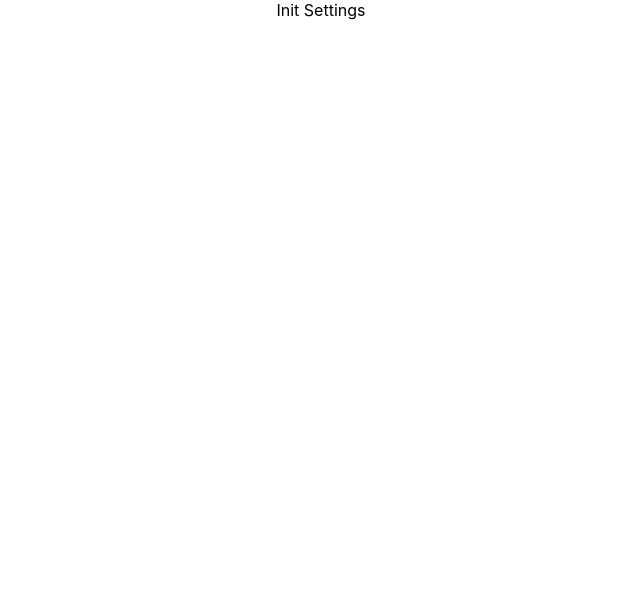
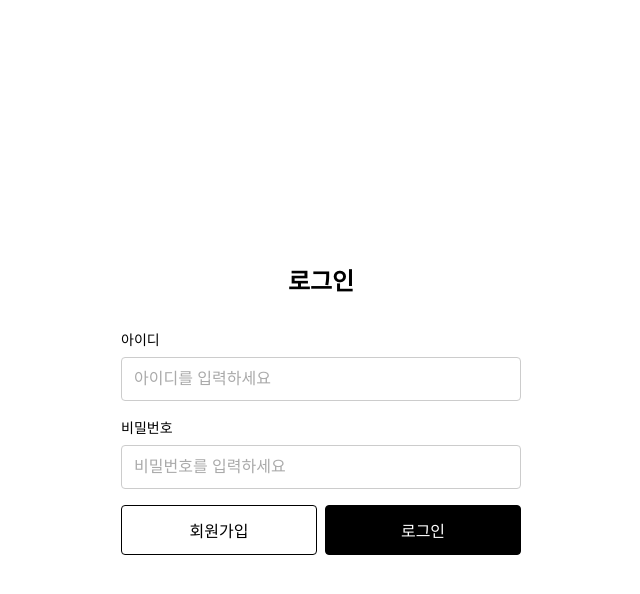
Before and after one commit to BilyeoCho/BilyesCho_Frontend, a React (Create React App) app: page / in a window 1280 px wide. Shown: the top 594 px of the page, without its empty margins (319-959 px from the left). Built offline with nearby package versions, Linux system fonts and the light colour scheme.

Commit message:
Outlet 수정

```diff
--- a/src/App.js
+++ b/src/App.js
@@ -1,9 +1,10 @@
 import './App.css';
+import { Outlet } from 'react-router-dom';
 
 function App() {
   return (
-    <div className="App">
-      Init Settings
+    <div>
+      <Outlet />
     </div>
   );
 }
```
